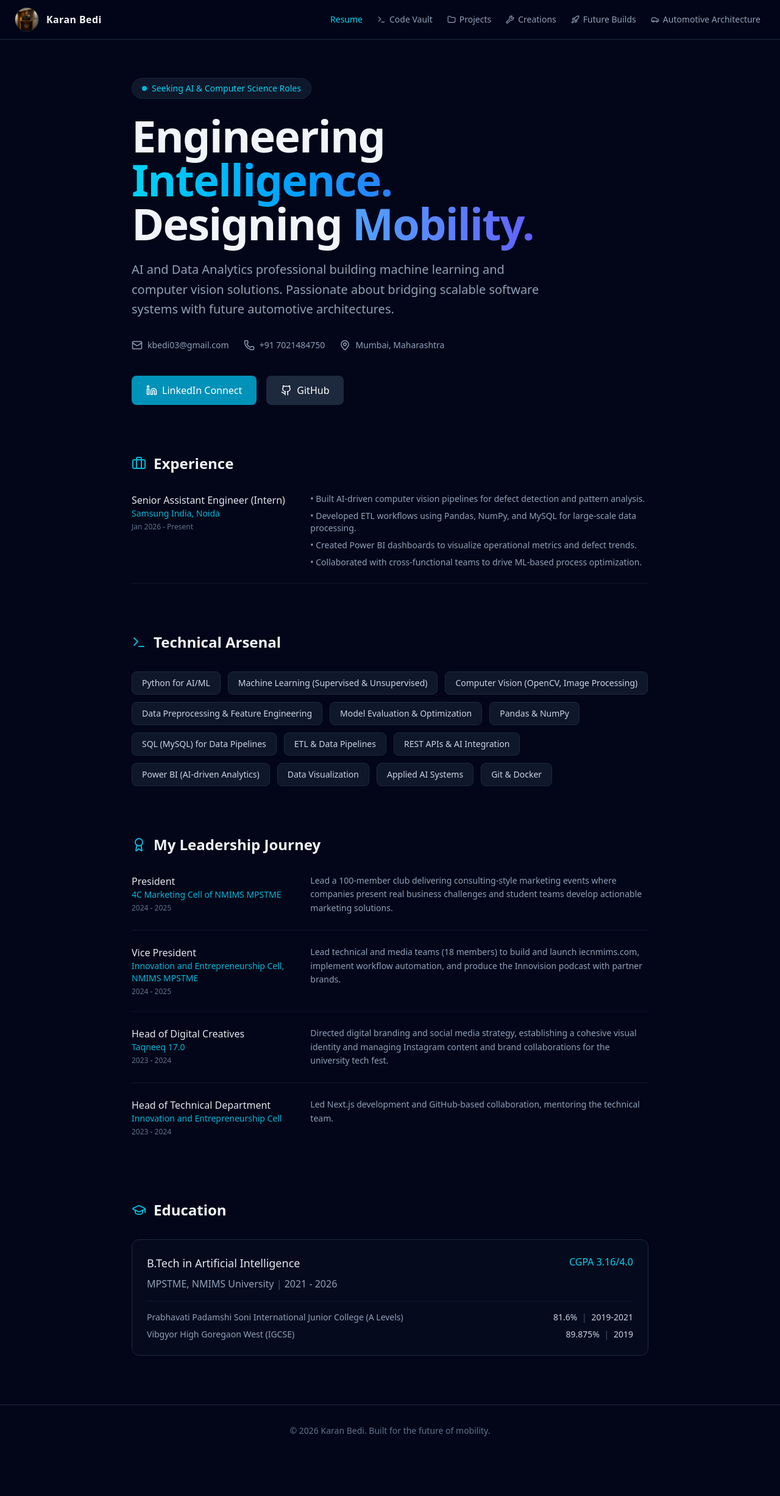
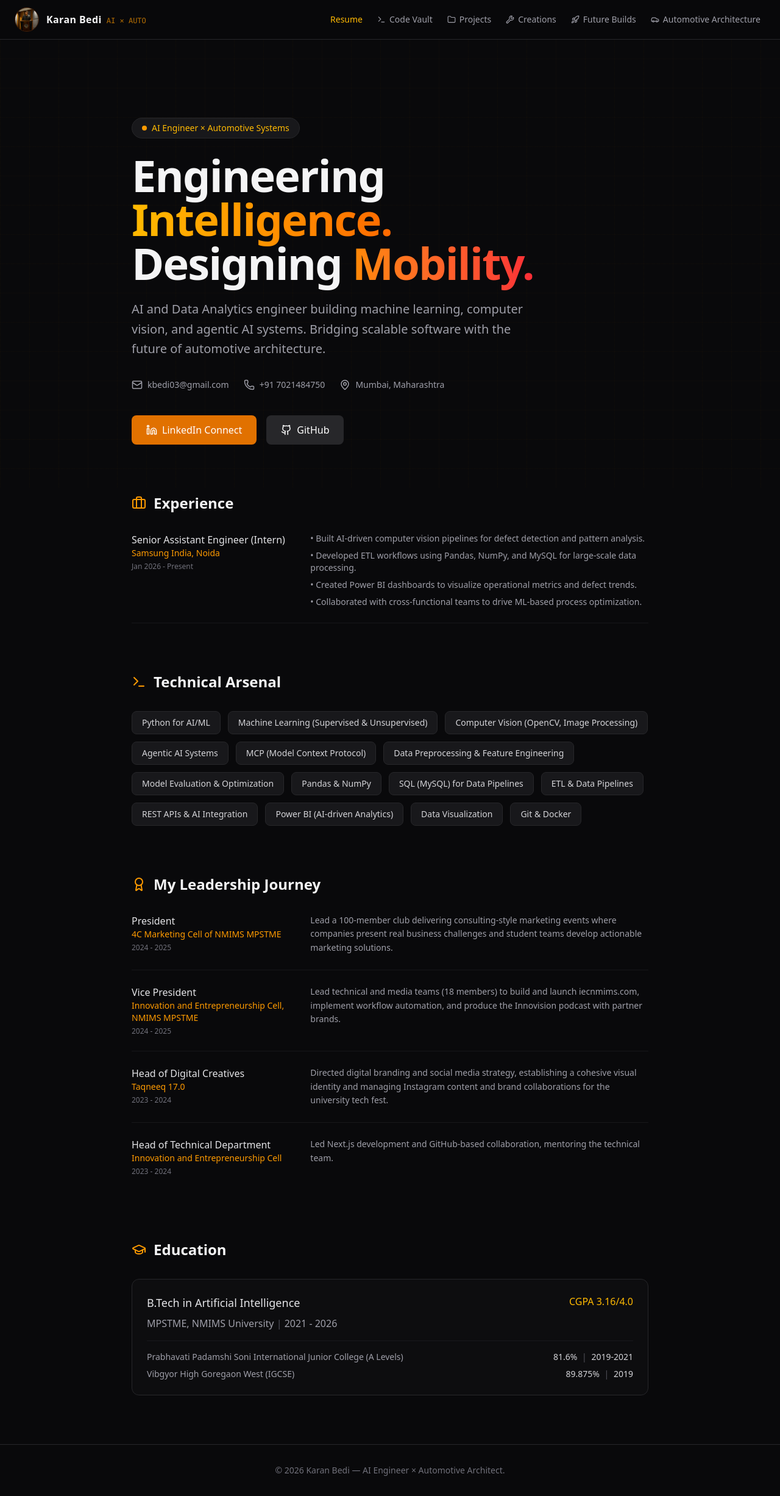
Before and after one commit to kbaylake/PersonalWebsite, a Next.js app in the folder my-portfolio/: page / in a window 1280 px wide. Shown: the whole page at 61% size. Before the commit the page ends 2388 px from the top, so only its background shows below. Built offline with nearby package versions, Linux system fonts and the light colour scheme.

Commit message:
Retheme site to amber/zinc — AI engineer × automotive architect identity
Co-Authored-By: Claude Sonnet 4.6 <noreply@anthropic.com>

```diff
--- a/my-portfolio/app/(main)/layout.tsx
+++ b/my-portfolio/app/(main)/layout.tsx
@@ -11,8 +11,8 @@ export default function MainLayout({
       <main className="max-w-4xl mx-auto px-6 pt-32 pb-20">
         {children}
       </main>
-      <footer className="border-t border-slate-800 py-8 text-center text-slate-500 text-sm">
-        <p>© 2026 Karan Bedi. Built for the future of mobility.</p>
+      <footer className="border-t border-zinc-800 py-8 text-center text-zinc-500 text-sm">
+        <p>© 2026 Karan Bedi — AI Engineer × Automotive Architect.</p>
       </footer>
     </>
   );
--- a/my-portfolio/app/globals.css
+++ b/my-portfolio/app/globals.css
@@ -4,7 +4,25 @@
 @tailwind components;
 @tailwind utilities;
 
-/* Custom keyframes for fade-in animations that we used in the components */
+/* Subtle engineering grid overlay */
+body::before {
+  content: '';
+  position: fixed;
+  inset: 0;
+  background-image:
+    linear-gradient(rgba(245, 158, 11, 0.025) 1px, transparent 1px),
+    linear-gradient(90deg, rgba(245, 158, 11, 0.025) 1px, transparent 1px);
+  background-size: 48px 48px;
+  pointer-events: none;
+  z-index: 0;
+}
+
+/* Ensure content sits above the grid */
+body > * {
+  position: relative;
+  z-index: 1;
+}
+
 @layer utilities {
   .animate-fade-in-up {
     animation: fadeInUp 0.5s ease-out forwards;
@@ -22,12 +40,11 @@
   }
 }
 
-/* Hide scrollbar for Chrome, Safari and Opera (used in Navbar) */
+/* Hide scrollbar */
 .no-scrollbar::-webkit-scrollbar {
     display: none;
 }
-/* Hide scrollbar for IE, Edge and Firefox */
 .no-scrollbar {
-    -ms-overflow-style: none;  /* IE and Edge */
-    scrollbar-width: none;  /* Firefox */
+    -ms-overflow-style: none;
+    scrollbar-width: none;
 }
--- a/my-portfolio/app/layout.tsx
+++ b/my-portfolio/app/layout.tsx
@@ -2,8 +2,8 @@ import type { Metadata } from "next";
 import "./globals.css";
 
 export const metadata: Metadata = {
-  title: "Karan Bedi | Portfolio",
-  description: "Software Engineer & Automotive Futurist",
+  title: "Karan Bedi | AI Engineer × Automotive Architect",
+  description: "AI Engineer, Agentic AI & MCP systems builder, and automotive architecture writer.",
 };
 
 export default function RootLayout({
@@ -13,7 +13,7 @@ export default function RootLayout({
 }>) {
   return (
     <html lang="en">
-      <body className="bg-slate-950 text-slate-300 antialiased selection:bg-cyan-900 selection:text-cyan-50">
+      <body className="bg-zinc-950 text-zinc-300 antialiased selection:bg-amber-900 selection:text-amber-50">
         {children}
       </body>
     </html>
--- a/my-portfolio/components/layout/Navbar.tsx
+++ b/my-portfolio/components/layout/Navbar.tsx
@@ -17,20 +17,23 @@ export default function Navbar() {
   const pathname = usePathname();
 
   return (
-    <nav className="fixed top-0 w-full z-50 bg-slate-950/80 backdrop-blur-md border-b border-slate-800">
+    <nav className="fixed top-0 w-full z-50 bg-zinc-950/85 backdrop-blur-md border-b border-zinc-800">
       <div className="max-w-7xl mx-auto px-6 h-16 flex items-center justify-between">
 
-        {/* --- LOGO SECTION --- */}
+        {/* --- LOGO --- */}
         <Link href="/" className="flex items-center space-x-3 flex-shrink-0">
           <img
             src="/images/profile.jpeg"
             alt="Karan Bedi"
-            className="w-8 h-8 sm:w-10 sm:h-10 rounded-full object-cover border border-cyan-900/50"
+            className="w-8 h-8 sm:w-10 sm:h-10 rounded-full object-cover border border-amber-900/50"
           />
-          <span className="text-slate-100 font-semibold tracking-wide hidden sm:block">Karan Bedi</span>
+          <div className="hidden sm:block">
+            <span className="text-zinc-100 font-semibold tracking-wide">Karan Bedi</span>
+            <span className="text-amber-500 text-xs font-mono ml-2 opacity-70">AI × AUTO</span>
+          </div>
         </Link>
 
-        {/* --- NAVIGATION TABS --- */}
+        {/* --- NAV TABS --- */}
         <div className="flex space-x-6 text-sm font-medium overflow-x-auto no-scrollbar px-2 w-full justify-start sm:justify-end">
           {navItems.map(({ href, label, icon: Icon }) => {
             const isActive = pathname === href;
@@ -38,7 +41,7 @@ export default function Navbar() {
               <Link
                 key={href}
                 href={href}
-                className={`flex-shrink-0 flex items-center space-x-1.5 transition-colors hover:text-cyan-400 ${isActive ? 'text-cyan-400' : 'text-slate-400'}`}
+                className={`flex-shrink-0 flex items-center space-x-1.5 transition-colors hover:text-amber-400 ${isActive ? 'text-amber-400' : 'text-zinc-400'}`}
               >
                 {Icon && <Icon size={14} />}
                 <span>{label}</span>
--- a/my-portfolio/components/sections/ResumeSection.tsx
+++ b/my-portfolio/components/sections/ResumeSection.tsx
@@ -1,31 +1,31 @@
 import { MapPin, Mail, Phone, Terminal, GraduationCap, Award, Github, Linkedin, Briefcase } from 'lucide-react';
-import { skills, leadership } from '@/data/content';
+import { leadership } from '@/data/content';
 
 export default function ResumeSection() {
   return (
     <div className="animate-fade-in-up">
-      {/* HERO SECTION */}
+      {/* HERO */}
       <section className="mb-20">
-        <div className="inline-flex items-center space-x-2 bg-slate-900 border border-slate-800 rounded-full px-4 py-1.5 text-sm font-medium text-cyan-400 mb-6">
+        <div className="inline-flex items-center space-x-2 bg-zinc-900 border border-zinc-800 rounded-full px-4 py-1.5 text-sm font-medium text-amber-400 mb-6">
           <span className="relative flex h-2 w-2">
-            <span className="animate-ping absolute inline-flex h-full w-full rounded-full bg-cyan-400 opacity-75"></span>
-            <span className="relative inline-flex rounded-full h-2 w-2 bg-cyan-500"></span>
+            <span className="animate-ping absolute inline-flex h-full w-full rounded-full bg-amber-400 opacity-75"></span>
+            <span className="relative inline-flex rounded-full h-2 w-2 bg-amber-500"></span>
           </span>
-          <span>Seeking AI & Computer Science Roles</span>
+          <span>AI Engineer × Automotive Systems</span>
         </div>
 
-        <h1 className="text-5xl md:text-7xl font-bold text-slate-100 tracking-tight mb-6">
-          Engineering <span className="text-transparent bg-clip-text bg-gradient-to-r from-cyan-400 to-blue-500">Intelligence.</span><br />
-          Designing <span className="text-transparent bg-clip-text bg-gradient-to-r from-blue-400 to-indigo-500">Mobility.</span>
+        <h1 className="text-5xl md:text-7xl font-bold text-zinc-100 tracking-tight mb-6">
+          Engineering <span className="text-transparent bg-clip-text bg-gradient-to-r from-amber-400 to-orange-500">Intelligence.</span><br />
+          Designing <span className="text-transparent bg-clip-text bg-gradient-to-r from-orange-400 to-red-500">Mobility.</span>
         </h1>
 
-        <p className="text-lg md:text-xl text-slate-400 leading-relaxed mb-8 max-w-2xl">
-          AI and Data Analytics professional building machine learning and computer vision solutions.
-          Passionate about bridging scalable software systems with future automotive architectures.
+        <p className="text-lg md:text-xl text-zinc-400 leading-relaxed mb-8 max-w-2xl">
+          AI and Data Analytics engineer building machine learning, computer vision, and agentic AI systems.
+          Bridging scalable software with the future of automotive architecture.
         </p>
 
-        <div className="flex flex-wrap items-center gap-6 text-sm text-slate-400 mb-10">
-          <div className="flex items-center space-x-2 hover:text-cyan-400 transition-colors cursor-pointer">
+        <div className="flex flex-wrap items-center gap-6 text-sm text-zinc-400 mb-10">
+          <div className="flex items-center space-x-2 hover:text-amber-400 transition-colors cursor-pointer">
             <Mail size={18} /> <span>kbedi03@gmail.com</span>
           </div>
           <div className="flex items-center space-x-2">
@@ -37,11 +37,11 @@ export default function ResumeSection() {
         </div>
 
         <div className="flex space-x-4">
-          <button className="bg-cyan-600 hover:bg-cyan-500 text-white px-6 py-3 rounded-lg font-medium transition-all flex items-center space-x-2">
+          <button className="bg-amber-600 hover:bg-amber-500 text-white px-6 py-3 rounded-lg font-medium transition-all flex items-center space-x-2">
             <Linkedin size={18} />
             <span><a href='https://www.linkedin.com/in/karan-bedi-9414a9241/' target="_blank" rel="noopener noreferrer">LinkedIn Connect</a></span>
           </button>
-          <button className="bg-slate-800 hover:bg-slate-700 text-white px-6 py-3 rounded-lg font-medium transition-all flex items-center space-x-2">
+          <button className="bg-zinc-800 hover:bg-zinc-700 text-white px-6 py-3 rounded-lg font-medium transition-all flex items-center space-x-2">
             <Github size={18} />
             <span><a href="https://github.com/kbaylake" target="_blank" rel="noopener noreferrer">GitHub</a></span>
           </button>
@@ -51,38 +51,40 @@ export default function ResumeSection() {
       {/* EXPERIENCE */}
       <section className="mb-20">
         <div className="flex items-center space-x-3 mb-8">
-          <Briefcase className="text-cyan-500" size={24} />
-          <h2 className="text-2xl font-semibold text-slate-100">Experience</h2>
+          <Briefcase className="text-amber-500" size={24} />
+          <h2 className="text-2xl font-semibold text-zinc-100">Experience</h2>
         </div>
 
-        <div className="border-b border-slate-800/50 pb-6">
+        <div className="border-b border-zinc-800/50 pb-6">
           <div className="flex flex-col md:flex-row gap-4">
             <div className="md:w-1/3">
-              <h3 className="font-medium text-slate-200">Senior Assistant Engineer (Intern)</h3>
-              <p className="text-sm text-cyan-500">Samsung India, Noida</p>
-              <p className="text-xs text-slate-500 mt-1">Jan 2026 - Present</p>
+              <h3 className="font-medium text-zinc-200">Senior Assistant Engineer (Intern)</h3>
+              <p className="text-sm text-amber-500">Samsung India, Noida</p>
+              <p className="text-xs text-zinc-500 mt-1">Jan 2026 - Present</p>
             </div>
             <div className="md:w-2/3 space-y-2">
-              <p className="text-sm text-slate-400">• Built AI-driven computer vision pipelines for defect detection and pattern analysis.</p>
-              <p className="text-sm text-slate-400">• Developed ETL workflows using Pandas, NumPy, and MySQL for large-scale data processing.</p>
-              <p className="text-sm text-slate-400">• Created Power BI dashboards to visualize operational metrics and defect trends.</p>
-              <p className="text-sm text-slate-400">• Collaborated with cross-functional teams to drive ML-based process optimization.</p>
+              <p className="text-sm text-zinc-400">• Built AI-driven computer vision pipelines for defect detection and pattern analysis.</p>
+              <p className="text-sm text-zinc-400">• Developed ETL workflows using Pandas, NumPy, and MySQL for large-scale data processing.</p>
+              <p className="text-sm text-zinc-400">• Created Power BI dashboards to visualize operational metrics and defect trends.</p>
+              <p className="text-sm text-zinc-400">• Collaborated with cross-functional teams to drive ML-based process optimization.</p>
             </div>
           </div>
         </div>
       </section>
 
-      {/* SKILLS (AI-FOCUSED REFRAME) */}
+      {/* SKILLS */}
       <section className="mb-20">
         <div className="flex items-center space-x-3 mb-8">
-          <Terminal className="text-cyan-500" size={24} />
-          <h2 className="text-2xl font-semibold text-slate-100">Technical Arsenal</h2>
+          <Terminal className="text-amber-500" size={24} />
+          <h2 className="text-2xl font-semibold text-zinc-100">Technical Arsenal</h2>
         </div>
         <div className="flex flex-wrap gap-3">
           {[
             "Python for AI/ML",
             "Machine Learning (Supervised & Unsupervised)",
             "Computer Vision (OpenCV, Image Processing)",
+            "Agentic AI Systems",
+            "MCP (Model Context Protocol)",
             "Data Preprocessing & Feature Engineering",
             "Model Evaluation & Optimization",
             "Pandas & NumPy",
@@ -91,10 +93,9 @@ export default function ResumeSection() {
             "REST APIs & AI Integration",
             "Power BI (AI-driven Analytics)",
             "Data Visualization",
-            "Applied AI Systems",
             "Git & Docker"
           ].map((skill, idx) => (
-            <span key={idx} className="bg-slate-900 border border-slate-800 text-slate-300 px-4 py-2 rounded-lg text-sm font-medium hover:border-cyan-800 hover:text-cyan-300 transition-colors cursor-default">
+            <span key={idx} className="bg-zinc-900 border border-zinc-800 text-zinc-300 px-4 py-2 rounded-lg text-sm font-medium hover:border-amber-800 hover:text-amber-300 transition-colors cursor-default">
               {skill}
             </span>
           ))}
@@ -104,19 +105,19 @@ export default function ResumeSection() {
       {/* LEADERSHIP */}
       <section className="mb-20">
         <div className="flex items-center space-x-3 mb-8">
-          <Award className="text-cyan-500" size={24} />
-          <h2 className="text-2xl font-semibold text-slate-100">My Leadership Journey</h2>
+          <Award className="text-amber-500" size={24} />
+          <h2 className="text-2xl font-semibold text-zinc-100">My Leadership Journey</h2>
         </div>
         <div className="grid grid-cols-1 gap-6">
           {leadership.map((item, idx) => (
-            <div key={idx} className="flex flex-col md:flex-row gap-4 border-b border-slate-800/50 pb-6 last:border-0">
+            <div key={idx} className="flex flex-col md:flex-row gap-4 border-b border-zinc-800/50 pb-6 last:border-0">
               <div className="md:w-1/3">
-                <h3 className="font-medium text-slate-200">{item.role}</h3>
-                <p className="text-sm text-cyan-500">{item.org}</p>
-                <p className="text-xs text-slate-500 mt-1">{item.date}</p>
+                <h3 className="font-medium text-zinc-200">{item.role}</h3>
+                <p className="text-sm text-amber-500">{item.org}</p>
+                <p className="text-xs text-zinc-500 mt-1">{item.date}</p>
               </div>
               <div className="md:w-2/3">
-                <p className="text-sm text-slate-400 leading-relaxed">{item.description}</p>
+                <p className="text-sm text-zinc-400 leading-relaxed">{item.description}</p>
               </div>
             </div>
           ))}
@@ -126,23 +127,23 @@ export default function ResumeSection() {
       {/* EDUCATION */}
       <section>
         <div className="flex items-center space-x-3 mb-8">
-          <GraduationCap className="text-cyan-500" size={24} />
-          <h2 className="text-2xl font-semibold text-slate-100">Education</h2>
+          <GraduationCap className="text-amber-500" size={24} />
+          <h2 className="text-2xl font-semibold text-zinc-100">Education</h2>
         </div>
-        <div className="bg-slate-900/30 border border-slate-800 rounded-xl p-6">
+        <div className="bg-zinc-900/30 border border-zinc-800 rounded-xl p-6">
           <div className="flex flex-col md:flex-row justify-between mb-2">
-            <h3 className="text-lg font-medium text-slate-200">B.Tech in Artificial Intelligence</h3>
-            <span className="text-cyan-400 font-medium">CGPA 3.16/4.0</span>
+            <h3 className="text-lg font-medium text-zinc-200">B.Tech in Artificial Intelligence</h3>
+            <span className="text-amber-400 font-medium">CGPA 3.16/4.0</span>
           </div>
-          <p className="text-slate-400 mb-4">MPSTME, NMIMS University <span className="text-slate-600">|</span> 2021 - 2026</p>
-          <div className="space-y-2 pt-4 border-t border-slate-800/50 text-sm">
-            <div className="flex justify-between text-slate-400">
+          <p className="text-zinc-400 mb-4">MPSTME, NMIMS University <span className="text-zinc-600">|</span> 2021 - 2026</p>
+          <div className="space-y-2 pt-4 border-t border-zinc-800/50 text-sm">
+            <div className="flex justify-between text-zinc-400">
               <span>Prabhavati Padamshi Soni International Junior College (A Levels)</span>
-              <span className="text-slate-300">81.6% <span className="text-slate-600 mx-1">|</span> 2019-2021</span>
+              <span className="text-zinc-300">81.6% <span className="text-zinc-600 mx-1">|</span> 2019-2021</span>
             </div>
-            <div className="flex justify-between text-slate-400">
+            <div className="flex justify-between text-zinc-400">
               <span>Vibgyor High Goregaon West (IGCSE)</span>
-              <span className="text-slate-300">89.875% <span className="text-slate-600 mx-1">|</span> 2019</span>
+              <span className="text-zinc-300">89.875% <span className="text-zinc-600 mx-1">|</span> 2019</span>
             </div>
           </div>
         </div>
```
Also changed, not shown: my-portfolio/components/sections/AutoArchitectureSection.tsx (+20 -22 lines), my-portfolio/components/sections/CodeVaultSection.tsx (+43 -53 lines), my-portfolio/components/sections/CreationsSection.tsx (+6 -6 lines), my-portfolio/components/sections/FutureBuildsSection.tsx (+8 -8 lines), my-portfolio/components/sections/ProjectsSection.tsx (+7 -7 lines), 1 other file (tests, documents, lock files or other folders).
